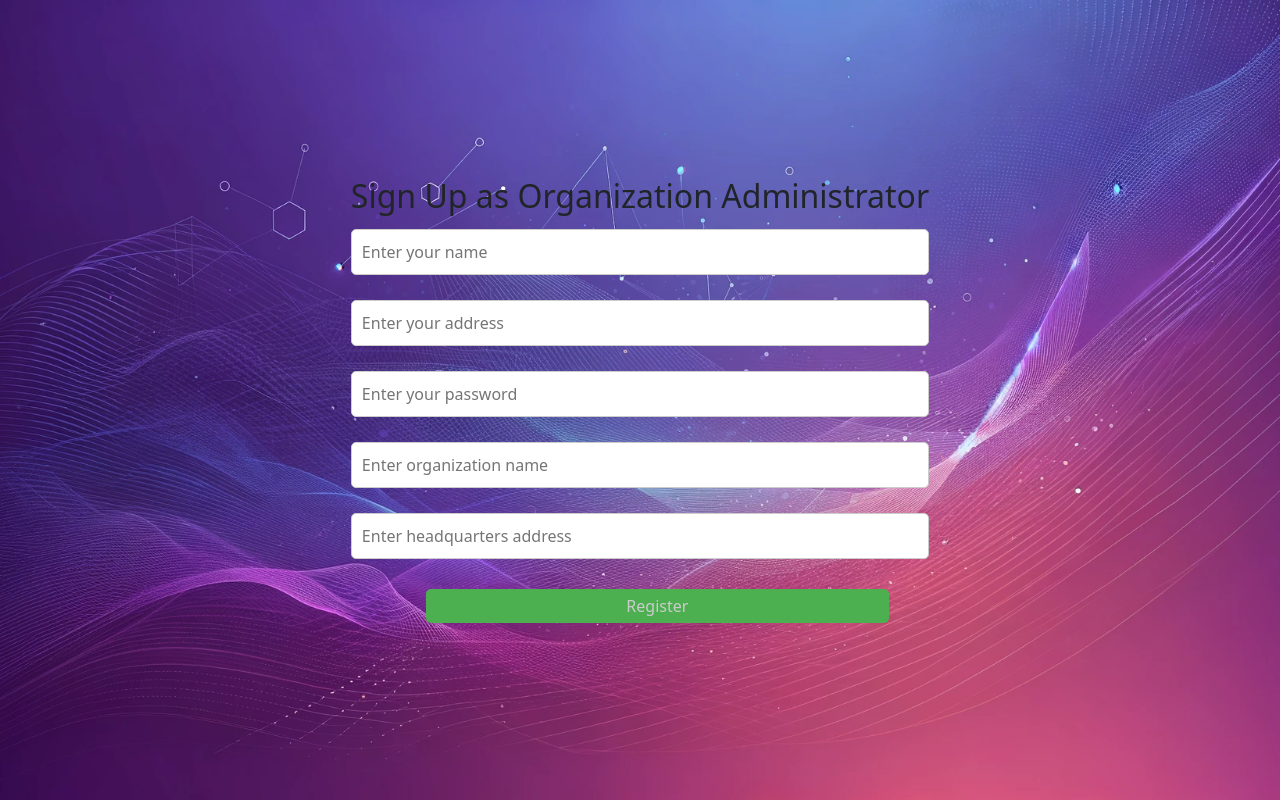
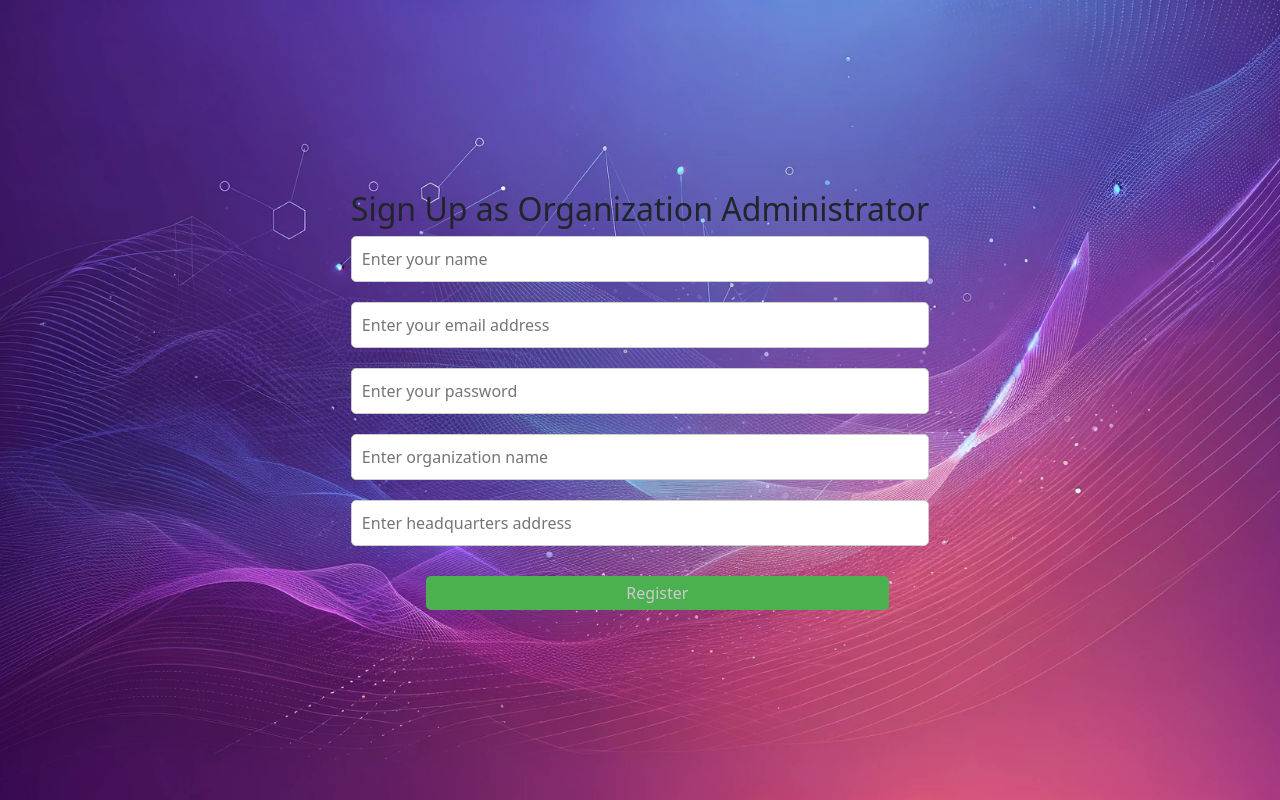
Before and after one commit to andronachedaniele/TEAM-FINDER-APP, a React (Vite) app: page /register-organization in a window 1280 px wide. Built offline with nearby package versions, Linux system fonts and the light colour scheme.

Commit message:
Debugged

```diff
--- a/src/components/Pages/Register.jsx
+++ b/src/components/Pages/Register.jsx
@@ -1,30 +1,58 @@
-import React, { useState } from 'react';
-import '../Design/Register.css';
+import React, { useState } from "react";
+import "../Design/Register.css"; // Ensure this path matches your CSS file's location
 
 function Register() {
   // State variables for form fields
-  const [name, setName] = useState('');
-  const [address, setAddress] = useState('');
-  const [password, setPassword] = useState('');
-  const [organizationName, setOrganizationName] = useState('');
-  const [headquartersAddress, setHeadquartersAddress] = useState('');
+  const [name, setName] = useState("");
+  const [email, setEmail] = useState('');
+  const [password, setPassword] = useState("");
+  const [organizationName, setOrganizationName] = useState("");
+  const [headquartersAddress, setHeadquartersAddress] = useState("");
+  // Added a state variable for displaying messages to the user
+  const [message, setMessage] = useState("");
+  // Function to handle form submission
+  const handleSubmit = async (event) => {
+    event.preventDefault();
+    const formData = {
+      name,
+      email,
+      password, // Reminder: Implement password hashing on the server-side
+      organizationName,
+      headquartersAddress,
+    };
 
-  // Function to handle form submission
-  const handleSubmit = (event) => {
-    event.preventDefault();
-    // Form submission logic goes here
+    // Attempt to send the formData to the server
+    try {
+      const response = await fetch("http://localhost:3000/register", {
+        method: "POST",
+        headers: {
+          "Content-Type": "application/json",
+        },
+        body: JSON.stringify(formData),
+      });
+
+      const data = await response.json();
+      if (response.ok) {
+        setMessage("Success: Organization registered successfully");
+        console.log("Success:", data);
+        // Optionally clear the form here
+      } else {
+        throw new Error(
+          data.message || "An error occurred during registration."
+        );
+      }
+    } catch (error) {
+      console.error("Registration error:", error);
+      setMessage(`Registration failed: ${error.message}`);
+    }
   };
 
   return (
-    <div>
-
     <div className="register-container2">
-      <form onSubmit={handleSubmit}>
-        {/* Form inputs */}
-        {/* Add input fields for name, address, password, organization name, headquarters address */}
-        <h2 color='white'> Sign Up as Organization Administrator</h2>
+      <form onSubmit={handleSubmit} className="register-form">
+        <h2>Sign Up as Organization Administrator</h2>
+        {/* Input fields */}
         <div className="form-group">
-          <label htmlFor="name" className="label-with-placeholder">
           <input
             type="text"
             id="name"
@@ -34,25 +62,19 @@ function Register() {
             className="input-field"
             placeholder="Enter your name"
           />
-          </label>
         </div>
         <div className="form-group">
-          <label htmlFor="address" className="label-with-placeholder">
-
           <input
-              type="text"
-              id="address"
-              value={address}
-              onChange={(e) => setAddress(e.target.value)}
+            type="email" // Changed from "text" to "email" for proper validation and keyboard
+            id="email" // Changed from "address" to "email"
+            value={email} // Assumes you have a corresponding state variable `email`
+            onChange={(e) => setEmail(e.target.value)} // Assumes you have a setter function `setEmail`
             required
             className="input-field"
-              placeholder="Enter your address"
+            placeholder="Enter your email address" // Updated placeholder text
           />
-          </label>
         </div>
         <div className="form-group">
-          <label htmlFor="password" className="label-with-placeholder">
-
           <input
             type="password"
             id="password"
@@ -62,11 +84,8 @@ function Register() {
             className="input-field"
             placeholder="Enter your password"
           />
-          </label>
         </div>
         <div className="form-group">
-          <label htmlFor="organizationName" className="label-with-placeholder">
-
           <input
             type="text"
             id="organizationName"
@@ -76,10 +95,8 @@ function Register() {
             className="input-field"
             placeholder="Enter organization name"
           />
-          </label>
         </div>
         <div className="form-group">
-          <label htmlFor="headquartersAddress" className="label-with-placeholder">
           <input
             type="text"
             id="headquartersAddress"
@@ -89,11 +106,13 @@ function Register() {
             className="input-field"
             placeholder="Enter headquarters address"
           />
-          </label>
         </div>
-        <button type="submit" className="submit-button">Register</button>
+        <button type="submit" className="submit-button">
+          Register
+        </button>
+        {/* Display feedback message */}
+        {message && <div className="message">{message}</div>}
       </form>
-    </div>
     </div>
   );
 }
```
Lines whose indentation alone changed are shown as unchanged.
